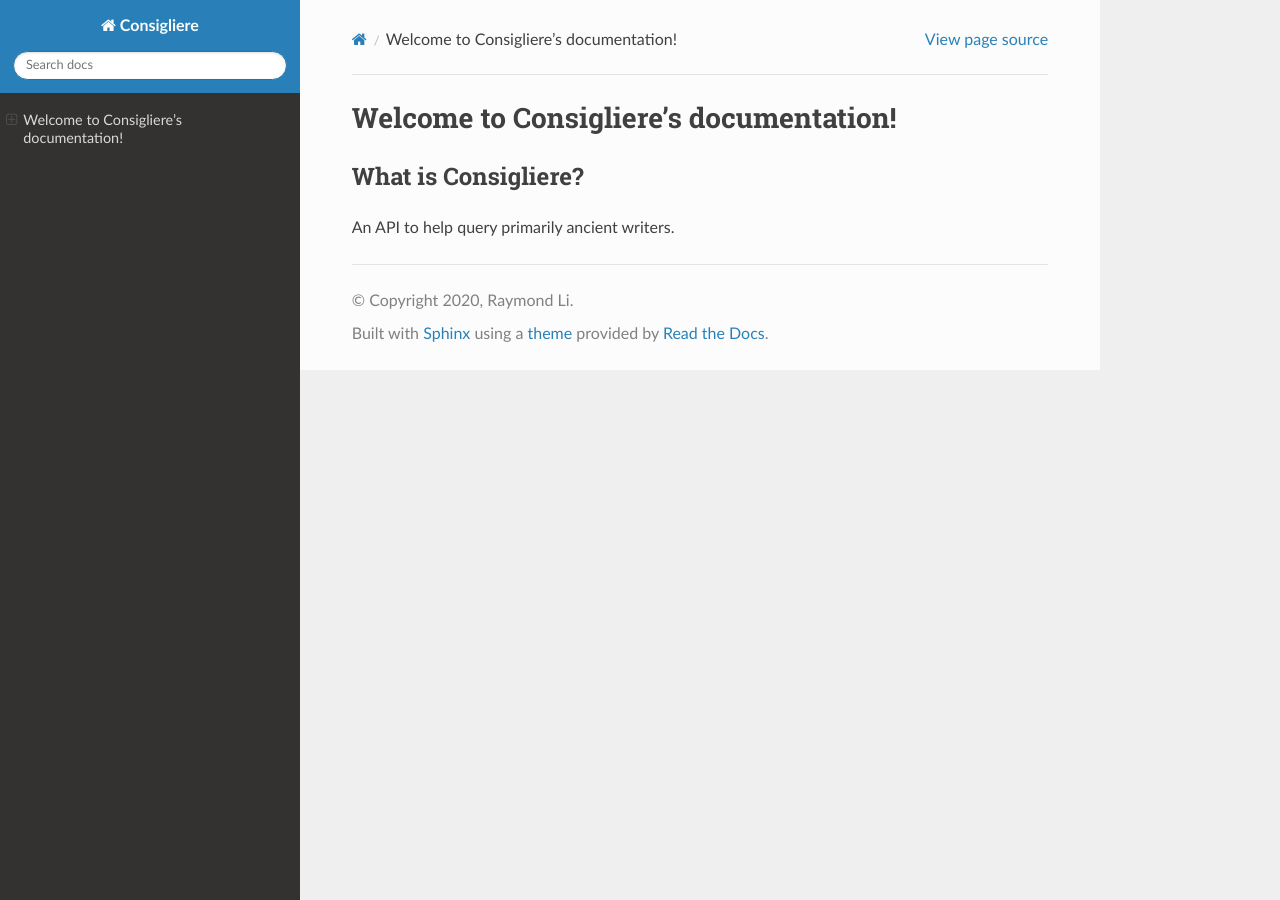
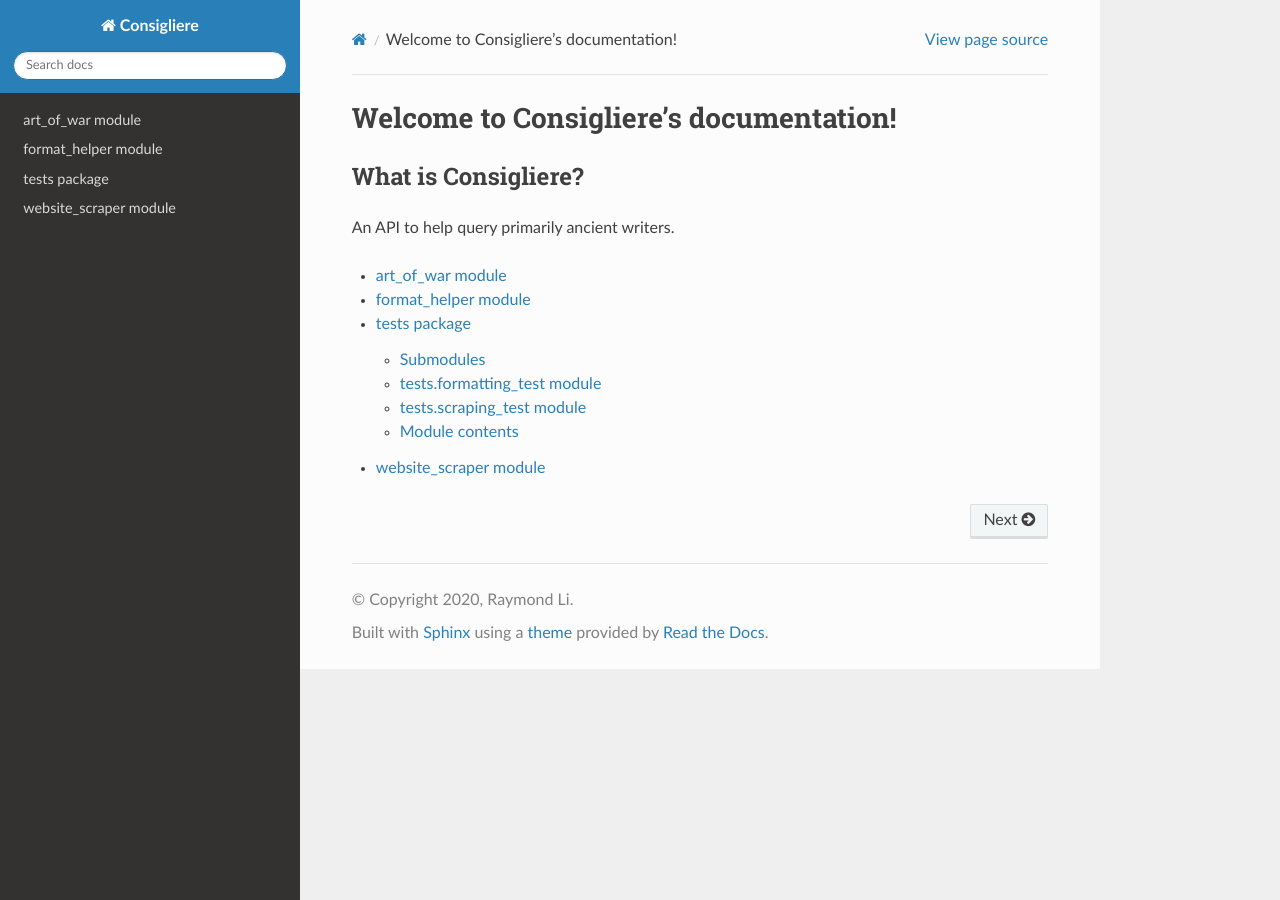
Before and after one commit to Ray725/COMS4995, a Sphinx documentation site: the page built from docs/index.md, in a window 1280 px wide. Built offline with Sphinx 7.4.7 and the Read the Docs theme 2.0.0, drawn with Linux system fonts in a browser that asks for light colours.

Commit message:
Add rst evaluation to index.md

````diff
--- a/docs/index.md
+++ b/docs/index.md
@@ -3,3 +3,13 @@
 ## What is Consigliere?
 
 An API to help query primarily ancient writers.
+
+```eval_rst
+.. toctree::
+   :maxdepth: 4
+
+   art_of_war
+   format_helper
+   tests
+   website_scraper
+```
````
